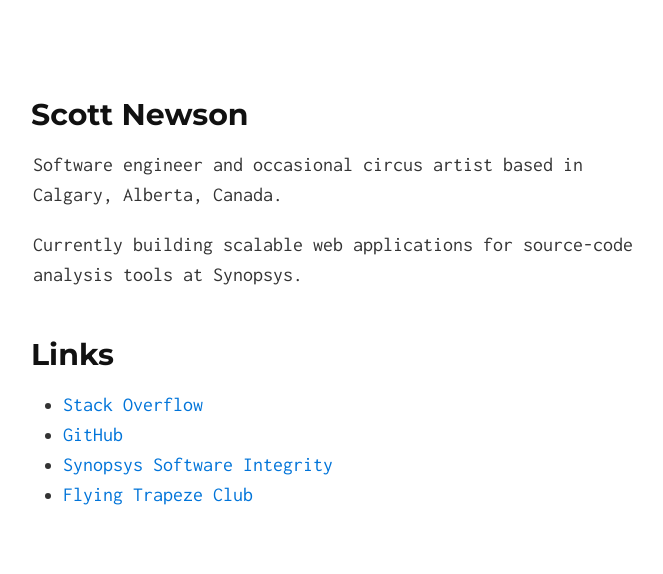
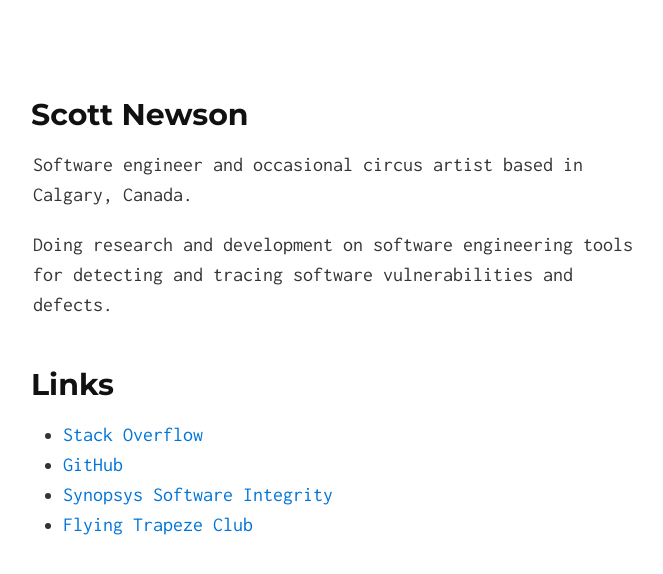
Before and after one commit to sgnewson/sgnewson.github.io, a Jekyll site: the page built from index.md, in a window 1280 px wide. Shown: the top 574 px of the page, without its empty margins (307-970 px from the left). Built offline with Jekyll 4.4.1, drawn with Linux system fonts in a browser that asks for light colours; our own code applies the rules of GitHub Pages for plain Markdown files.

Commit message:
update index

```diff
--- a/index.md
+++ b/index.md
@@ -3,9 +3,9 @@
 ---
 
 ## Scott Newson
-Software engineer and occasional circus artist based in Calgary, Alberta, Canada.
+Software engineer and occasional circus artist based in Calgary, Canada.
 
-Currently building scalable web applications for source-code analysis tools at Synopsys.
+Doing research and development on software engineering tools for detecting and tracing software vulnerabilities and defects.
 
 ## Links
 
```
